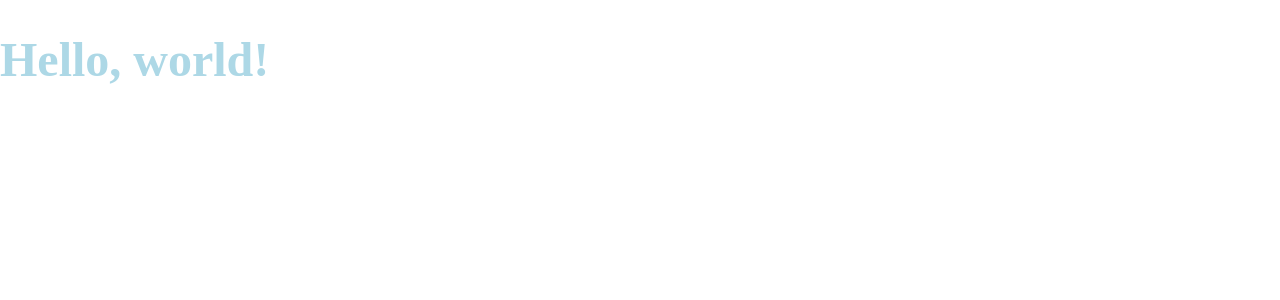
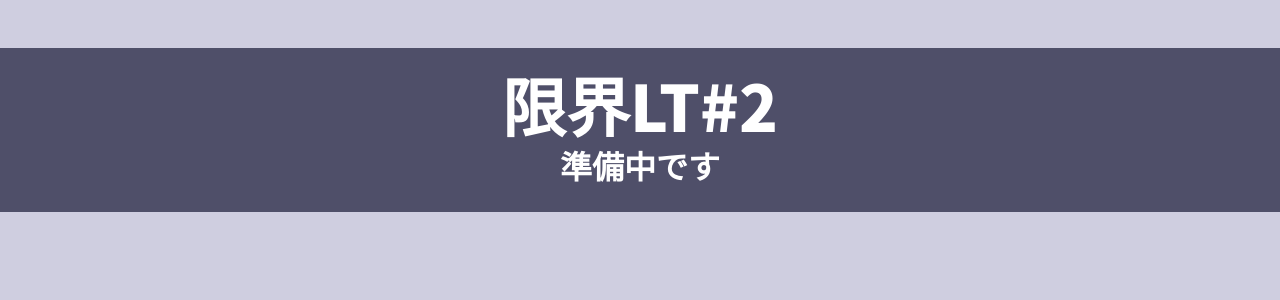
Before and after one commit to loxygenK/sugoi-lt-time-viewer, a React app: page / in a window 1280 px wide. Shown: the top 300 px of the page. Built offline with nearby package versions, Linux system fonts and the light colour scheme; the HTML template or start-up script is replaced by a standard one.

Commit message:
†追加† LTTimeViewerのルート作った

```diff
--- a/src/App.tsx
+++ b/src/App.tsx
@@ -1,15 +1,31 @@
 import React, { FC } from "react";
-import styled from "styled-components";
+import { LTTimeViewer } from "./comps/LTTimeViewer";
+import { LTData } from "./types/LTData";
 
-const Title = styled.h1`
-  font-size: 3rem;
-  color: lightblue;
-`;
+const App: FC = () => {
+  const ltData: LTData = {
+    title: "限界LT#2",
+    subTitle: "準備中です",
+    detail: {
+      presenter: {
+        twitterId: "loxygen_k",
+        name: "フライさん",
+      },
+      presentTitle: "ZshとFish、どちらを使うべきか",
+      presentDescription:
+        "無難で、ユーザ数も多いZshと、" +
+        "カスタマイズしやすく補完も強いがPOSIX非互換のFish、" +
+        "どちらも一長一短である。" +
+        "我々はどちらを選ぶべきだろうか？",
+      tags: ["環境構築", "Linux", "シェル"],
+    },
+  };
 
-const App: FC = () => (
-  <div>
-    <Title>Hello, world!</Title>
-  </div>
-);
+  return (
+    <div>
+      <LTTimeViewer ltData={ltData} />
+    </div>
+  );
+};
 
 export default App;
--- /dev/null
+++ b/src/comps/LTTimeViewer.tsx
@@ -0,0 +1,23 @@
+import { LTData } from "../types/LTData";
+import React from "react";
+import styled from "styled-components";
+import { TitleBand } from "./TitleBand";
+
+const LTTimeViewerRoot = styled.div`
+  box-sizing: border-box;
+  width: 100vw;
+  height: 100vh;
+  padding-top: 3em;
+  background-color: #cfcee0;
+`;
+
+export type LTTimeViewerProps = { ltData: LTData };
+export class LTTimeViewer extends React.Component<LTTimeViewerProps> {
+  render(): React.ReactNode {
+    return (
+      <LTTimeViewerRoot>
+        <TitleBand title={this.props.ltData.title} subTitle={this.props.ltData.subTitle} />
+      </LTTimeViewerRoot>
+    );
+  }
+}
```
